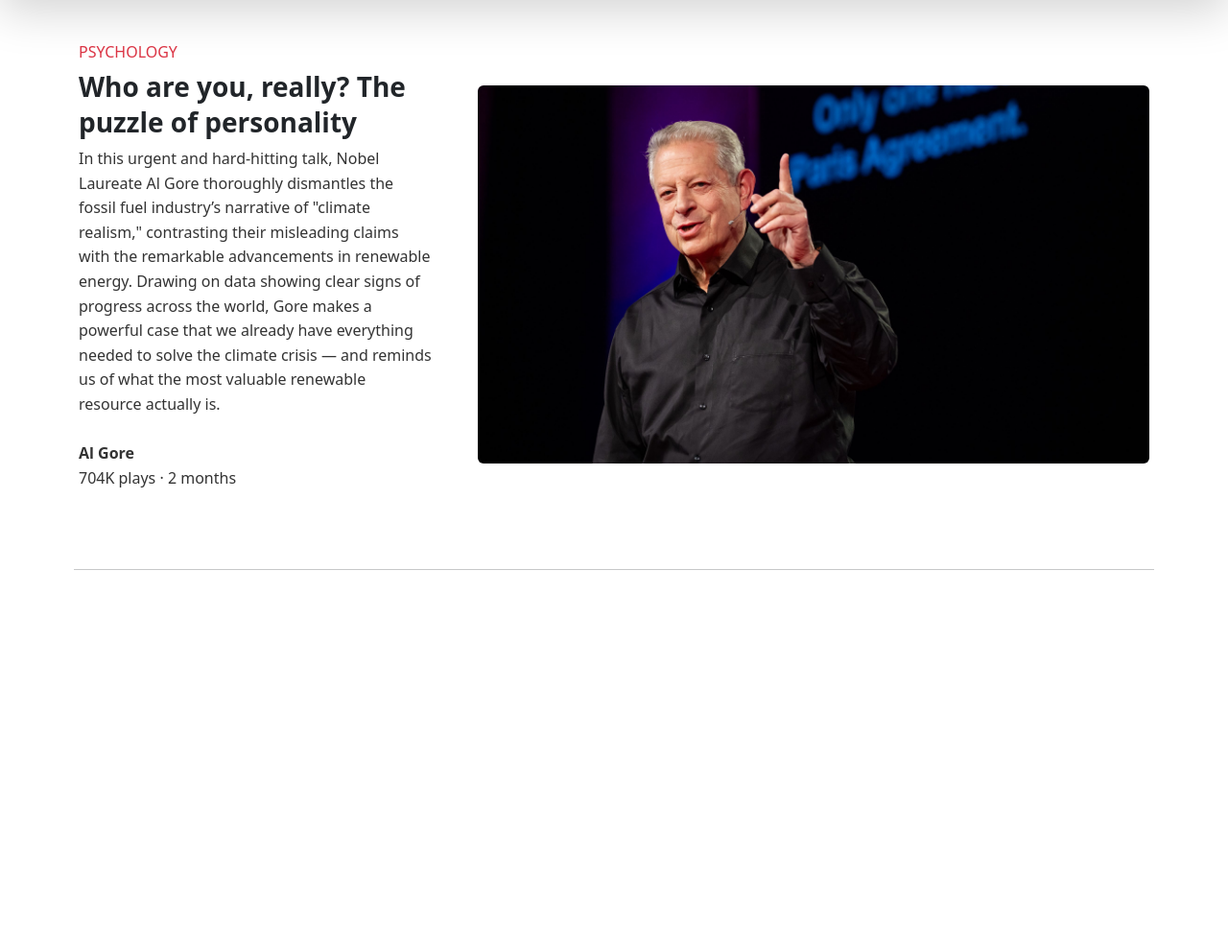
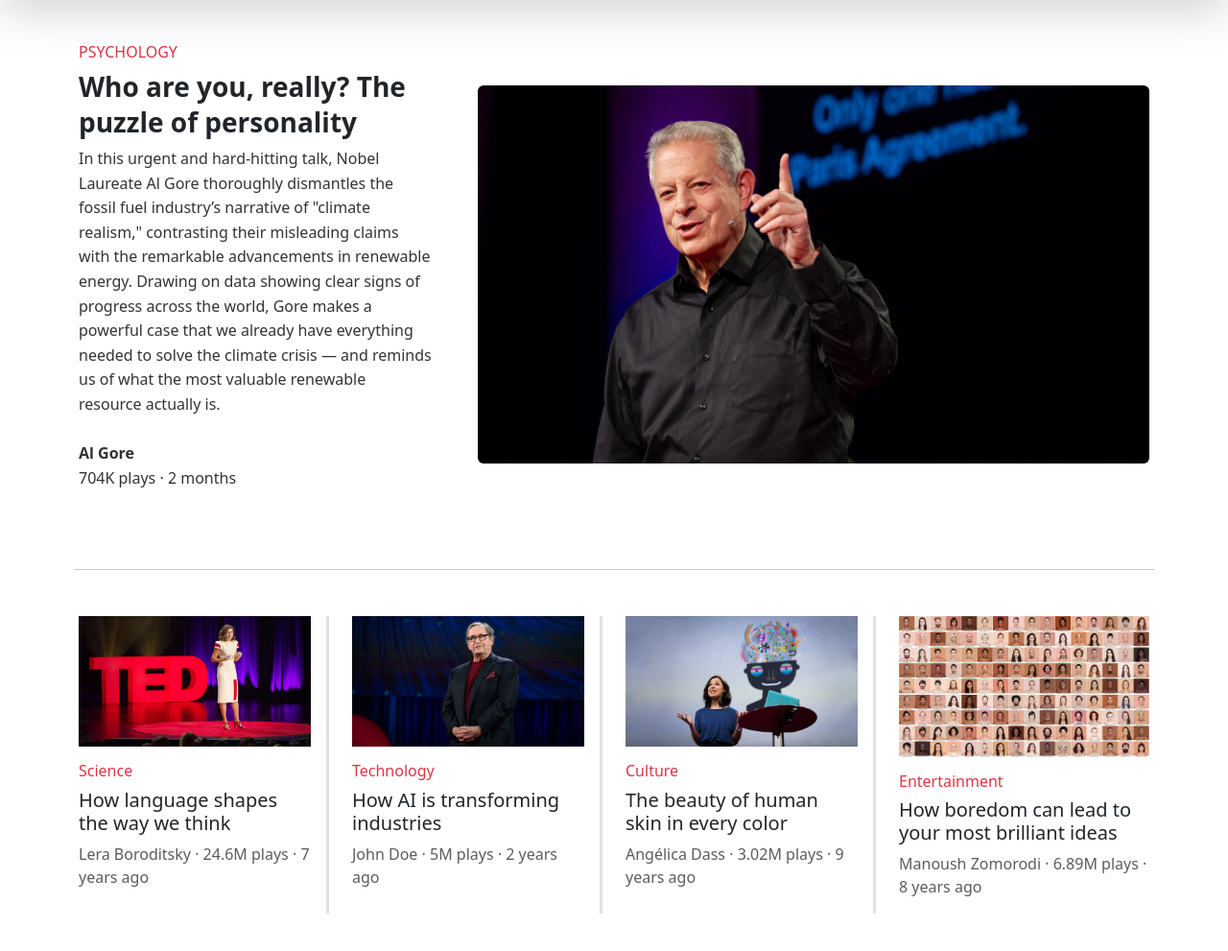
Before and after one commit to VIPERJOHN6/TEDEX, a plain HTML site: page index.html in a window 1280 px wide. Shown: the part 79-1070 px from the top of the page at 96% size. Before the commit the page ends 800 px from the top, so only its background shows below. Drawn offline with nearby package versions, Linux system fonts and the light colour scheme.

Commit message:
second commit

```diff
--- a/index.html
+++ b/index.html
@@ -6,7 +6,6 @@
   <title>Website</title>
   <link rel="stylesheet" href="style.css">
   <link href="https://cdn.jsdelivr.net/npm/bootstrap@5.3.7/dist/css/bootstrap.min.css" rel="stylesheet">
-
 </head>
 <body>
 
@@ -14,7 +13,9 @@
     <nav class="navbar navbar-expand-lg bg-body-tertiary shadow-lg">
       <div class="container-fluid">
         <a class="navbar-brand text-danger fw-bold fs-2" href="#">TED</a>
-        <button class="navbar-toggler" type="button" data-bs-toggle="collapse" data-bs-target="#navbarSupportedContent" aria-controls="navbarSupportedContent" aria-expanded="false" aria-label="Toggle navigation">
+        <button class="navbar-toggler" type="button" data-bs-toggle="collapse"
+                data-bs-target="#navbarSupportedContent" aria-controls="navbarSupportedContent"
+                aria-expanded="false" aria-label="Toggle navigation">
           <span class="navbar-toggler-icon"></span>
         </button>
 
@@ -40,12 +41,15 @@
 
   <main>
     <div class="section1 d-flex flex-column flex-lg-row align-items-center justify-content-between container">
-
       <div class="me-lg-5 mb-4 mb-lg-0 flex-grow-1">
         <h6 class="text-danger">PSYCHOLOGY</h6>
         <h3>Who are you, really? The puzzle of personality</h3>
         <p>
-          In this urgent and hard-hitting talk, Nobel Laureate Al Gore thoroughly dismantles the fossil fuel industry’s narrative of "climate realism," contrasting their misleading claims with the remarkable advancements in renewable energy. Drawing on data showing clear signs of progress across the world, Gore makes a powerful case that we already have everything needed to solve the climate crisis — and reminds us of what the most valuable renewable resource actually is.
+          In this urgent and hard-hitting talk, Nobel Laureate Al Gore thoroughly dismantles the fossil fuel
+          industry’s narrative of "climate realism," contrasting their misleading claims with the remarkable
+          advancements in renewable energy. Drawing on data showing clear signs of progress across the world,
+          Gore makes a powerful case that we already have everything needed to solve the climate crisis — and
+          reminds us of what the most valuable renewable resource actually is.
           <br><br>
           <strong>Al Gore</strong><br>704K plays · 2 months
         </p>
@@ -54,10 +58,51 @@
       <div>
         <img src="./images/AlGore_2025T-embed.jpeg" alt="Al Gore" class="img-fluid rounded" style="max-width: 700px;">
       </div>
-
     </div>
 
     <hr class="mx-auto" width="88%">
+
+    <div class="container my-5">
+      <div class="row g-4">
+
+        <div class="col-md-3 d-flex">
+          <div class="d-flex flex-column h-100 pe-3 border-end border-3" style="border-color: #000;">
+            <img src="./images/LeraBoroditsky_2017W-embed.jpeg" alt="Language" class="img-fluid mb-3">
+            <h6 class="text-danger">Science</h6>
+            <h5>How language shapes the way we think</h5>
+            <p class="text-muted">Lera Boroditsky · 24.6M plays · 7 years ago</p>
+          </div>
+        </div>
+
+        <div class="col-md-3 d-flex">
+          <div class="d-flex flex-column h-100 pe-3 border-end border-3" style="border-color: #000;">
+            <img src="./images/BrianLittle_2016-embed.jpeg" alt="Technology" class="img-fluid mb-3">
+            <h6 class="text-danger">Technology</h6>
+            <h5>How AI is transforming industries</h5>
+            <p class="text-muted">John Doe · 5M plays · 2 years ago</p>
+          </div>
+        </div>
+
+        <div class="col-md-3 d-flex">
+          <div class="d-flex flex-column h-100 pe-3 border-end border-3" style="border-color: #000;">
+            <img src="./images/ManoushZomorodi_2017-embed (2).jpeg" alt="Culture" class="img-fluid mb-3">
+            <h6 class="text-danger">Culture</h6>
+            <h5>The beauty of human skin in every color</h5>
+            <p class="text-muted">Angélica Dass · 3.02M plays · 9 years ago</p>
+          </div>
+        </div>
+
+        <div class="col-md-3 d-flex">
+          <div class="d-flex flex-column h-100">
+            <img src="./images/AngelicaDass_2016-embed (1).jpeg" alt="Entertainment" class="img-fluid mb-3">
+            <h6 class="text-danger">Entertainment</h6>
+            <h5>How boredom can lead to your most brilliant ideas</h5>
+            <p class="text-muted">Manoush Zomorodi · 6.89M plays · 8 years ago</p>
+          </div>
+        </div>
+
+      </div>
+    </div>
   </main>
 
   <script src="https://cdn.jsdelivr.net/npm/bootstrap@5.3.7/dist/js/bootstrap.bundle.min.js"></script>
```
Also changed, not shown: images/AngelicaDass_2016-embed (1).jpeg (added), images/BrianLittle_2016-embed (1).jpeg (added), images/BrianLittle_2016-embed.jpeg (added), images/LeraBoroditsky_2017W-embed.jpeg (added), images/ManoushZomorodi_2017-embed (2).jpeg (added).
